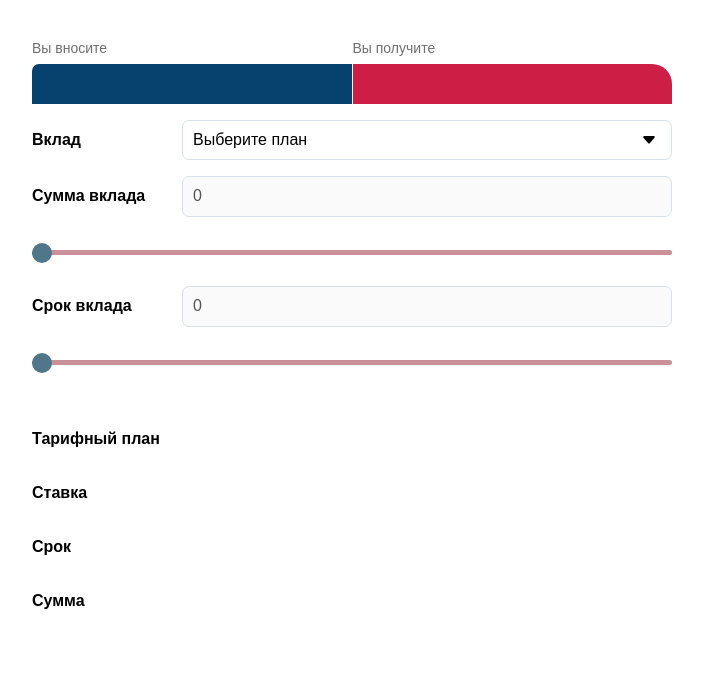
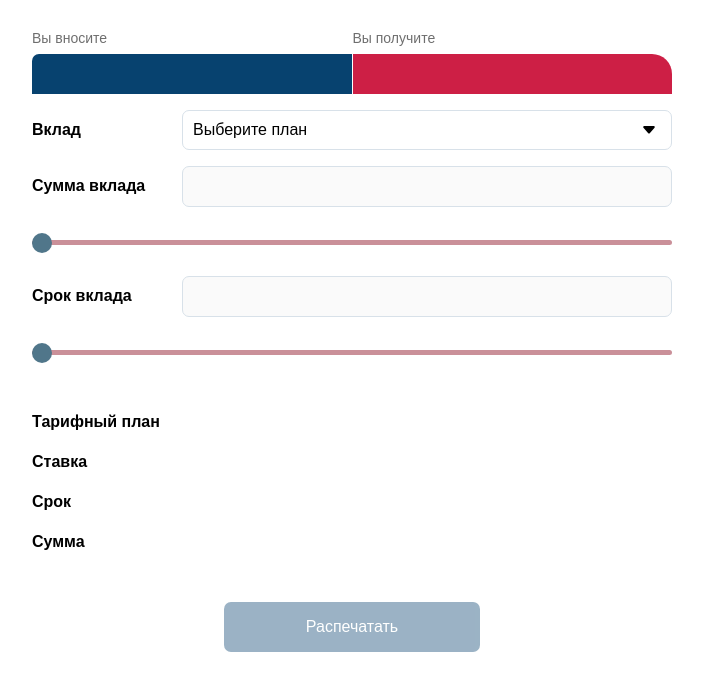
Before and after one commit to svetanti/loan-calculator, a React app: page / in a window 1280 px wide. Shown: the whole page, without its empty margins (288-991 px from the left). Built offline with nearby package versions, Linux system fonts and the light colour scheme.

Commit message:
add print button

```diff
--- a/package.json
+++ b/package.json
@@ -8,9 +8,7 @@
     "@testing-library/user-event": "^7.2.1",
     "react": "^16.13.1",
     "react-dom": "^16.13.1",
-    "react-input-range": "^1.3.0",
-    "react-scripts": "3.4.3",
-    "react-select": "^3.1.0"
+    "react-scripts": "3.4.3"
   },
   "scripts": {
     "start": "react-scripts start",
--- /dev/null
+++ b/src/blocks/button/button.css
@@ -0,0 +1,32 @@
+.button {
+  width: 20%;
+  height: 50px;
+  background: #07426f;
+  border: none;
+  border-radius: 7px;
+  color: #fff;
+  font-size: 1rem;
+  font: 600;
+  margin: 10px auto 30px;
+  cursor: pointer;
+  transition: all .7s ease;
+}
+
+.button:disabled {
+  cursor: initial;
+  opacity: .4
+
+}
+.button:disabled:hover {
+  opacity: .4
+}
+
+.button:hover {
+  opacity: .7;
+}
+
+@media print {
+  .button {
+    display: none;
+  }
+}
--- a/src/blocks/calculator/calculator.css
+++ b/src/blocks/calculator/calculator.css
@@ -1,6 +1,6 @@
 .calculator {
   width: 50%;
-  margin: 40px auto;
+  margin: 30px auto;
 }
 
 @media screen and (max-width: 500px) {
--- a/src/blocks/form/form.css
+++ b/src/blocks/form/form.css
@@ -2,3 +2,9 @@
   display: flex;
   flex-direction: column;
 }
+
+@media print {
+  .form {
+    display: none;
+  }
+}
--- a/src/blocks/hdr/__heading/hdr__heading.css
+++ b/src/blocks/hdr/__heading/hdr__heading.css
@@ -6,3 +6,11 @@
   font-size: 1rem;
   font-weight: 600;
 }
+
+@media print {
+  .hdr__heading {
+    padding: 0;
+    font-size: 22px;
+    color: #000;
+  }
+}
--- a/src/blocks/hdr/__text/hdr__text.css
+++ b/src/blocks/hdr/__text/hdr__text.css
@@ -5,3 +5,11 @@
   color: #323232;
   opacity: .7
 }
+
+@media print {
+  .hdr__text {
+    font-size: 20px;
+    color: #07426f;
+    font-weight: 600;
+  }
+}
--- a/src/blocks/hdr/hdr.css
+++ b/src/blocks/hdr/hdr.css
@@ -4,3 +4,11 @@
   grid-template-columns: repeat(2, 1fr);
   grid-column-gap: 1px;
 }
+
+@media print {
+  .hdr {
+    margin-top: 50px;
+    grid-template-columns: repeat(2, max-content);
+    justify-content: space-between;
+  }
+}
--- a/src/blocks/result/__block/result__block.css
+++ b/src/blocks/result/__block/result__block.css
@@ -1,7 +1,7 @@
 .result__block {
   display: grid;
-  grid-template-columns: repeat(2, max-content);
-  grid-template-rows: 1fr;
+  grid-template-columns: repeat(2, 1fr);
+  grid-template-rows: 40px;
   justify-content: space-between;
   align-items: center;
 }
--- a/src/blocks/result/__value/result__value.css
+++ b/src/blocks/result/__value/result__value.css
@@ -1,5 +1,5 @@
 .result__value {
-  height: 18px;
+  text-align: right;
   font-size: 18px;
   font-weight: 600;
   color: #07426f;
@@ -7,7 +7,6 @@
 
 @media screen and (max-width: 500px) {
   .result__value {
-    height: 16px;
     font-size: 16px;
   }
 }
--- a/src/components/App.js
+++ b/src/components/App.js
@@ -2,6 +2,7 @@ import React, { useState, useEffect } from 'react';
 import { deposits } from '../data/depcalc.json';
 import calculations from '../utils/calculations';
 import Calculator from './Calculator';
+import PrintButton from './PrintButton';
 
 function App() {
   const [sum, setSum] = useState(0)
@@ -14,11 +15,11 @@ function App() {
   const [maxPeriod, setMaxPeriod] = useState(0);
   const [sumValue, setSumValue] = useState(0);
   const [periodValue, setPeriodValue] = useState(0);
-  const [disabled, setDisabled] = useState(true);
-
   const [selectedPeriod, setSelectedPeriod] = useState(0);
   const [userSumInput, setUserSumInput] = useState(0);
   const [userPeriodInput, setUserPeriodInput] = useState(0);
+  const [disabled, setDisabled] = useState(true);
+  const [btnDisabled, setBtnDisabled] = useState(true);
 
   useEffect(() => {
     if (periodValue && selectedDeposit) {
@@ -58,6 +59,7 @@ function App() {
     setSelectedDeposit(currentDeposit);
     setMinAndMax(currentDeposit);
     setDisabled(false);
+    setBtnDisabled(false);
   }
 
   function setMinAndMax(current) {
@@ -108,6 +110,10 @@ function App() {
     evt.target.value < minPeriod ? setPeriodValue(minPeriod) : setPeriodValue(evt.target.value);
   }
 
+  function print() {
+    window.print();
+  }
+
   return (
     <div className="page">
       <Calculator
@@ -131,6 +137,9 @@ function App() {
         onRangeChange={handleRangeChange}
         disabled={disabled}
       />
+      <PrintButton
+        onClick={print}
+        btnDisabled={btnDisabled} />
     </div>
   );
 }
--- a/src/components/Input.js
+++ b/src/components/Input.js
@@ -23,7 +23,7 @@ export default function Input(props) {
         type='number'
         min={min}
         max={max}
-        value={userInput < 0 ? Math.abs((userInput)) : userInput}
+        value={userInput < 0 ? Math.abs((userInput)) : (userInput !== 0 ? userInput : '')}
         disabled={disabled}
         onBlur={handleBlur}
         onChange={handleChange} />
--- /dev/null
+++ b/src/components/PrintButton.js
@@ -0,0 +1,13 @@
+import React from 'react';
+
+export default function PrintButton(props) {
+  const { onClick, btnDisabled } = props;
+
+  return (
+    <button
+      className='button'
+      type='button'
+      disabled={btnDisabled}
+      onClick={onClick}>Распечатать</button>
+  )
+}
--- a/src/index.css
+++ b/src/index.css
@@ -1,6 +1,7 @@
 @import url('./vendor/normalize.css');
 @import url('./blocks/page/page.css');
 @import url('./blocks/calculator/calculator.css');
+@import url('./blocks/button/button.css');
 @import url('./blocks/hdr/hdr.css');
 @import url('./blocks/hdr/__text/hdr__text.css');
 @import url('./blocks/hdr/__heading/hdr__heading.css');
```
Also changed, not shown: 1 other file.
